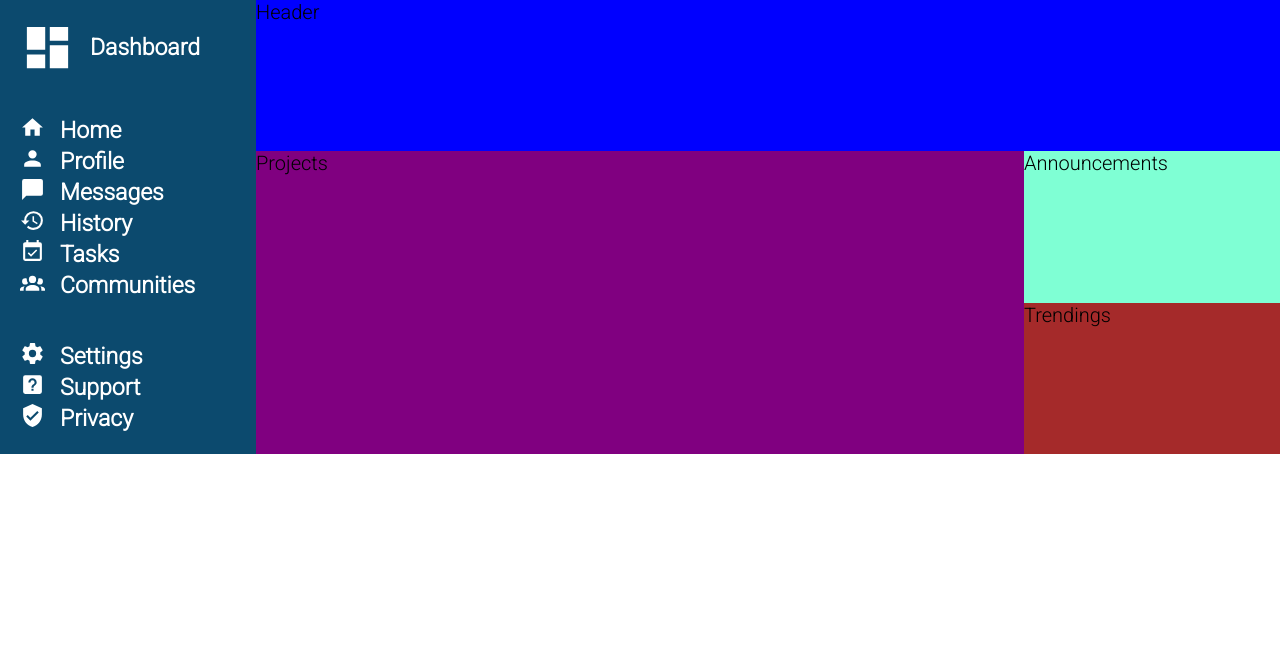
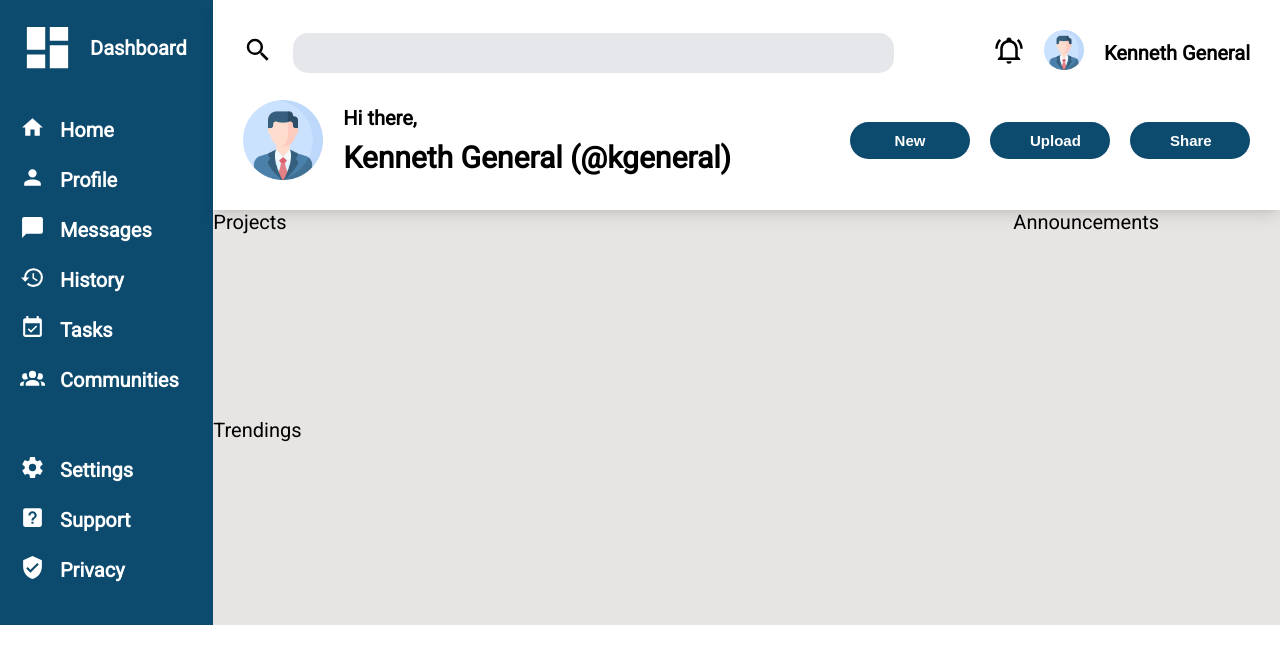
Before and after one commit to kennethlorenz/admin-dashboard, a plain HTML site: page index.html in a window 1280 px wide. Drawn offline with Linux system fonts and the light colour scheme.

Commit message:
Update header section

```diff
--- a/index.html
+++ b/index.html
@@ -7,9 +7,10 @@
     <link rel="preconnect" href="https://fonts.googleapis.com" />
     <link rel="preconnect" href="https://fonts.gstatic.com" crossorigin />
     <link
-      href="https://fonts.googleapis.com/css2?family=Montserrat:wght@300&family=Playfair+Display&family=Raleway:wght@300;400&family=Roboto:wght@300&display=swap"
+      href="https://fonts.googleapis.com/css2?family=Montserrat:wght@300&family=Playfair+Display&family=Raleway:wght@300;400&family=Roboto:wght@300;400&display=swap"
       rel="stylesheet"
     />
+
     <title>Admin Dashboard</title>
   </head>
   <body>
@@ -72,10 +73,44 @@
           </ul>
         </div>
       </div>
-      <div class="header">Header</div>
-      <div class="projects">Projects</div>
-      <div class="announcements">Announcements</div>
-      <div class="trendings">Trendings</div>
+      <div class="header">
+        <div class="top">
+          <div class="search">
+            <label for="search"
+              ><img src="./logos/magnify.svg" alt="Magnify logo"
+            /></label>
+            <input id="search" type="text" />
+          </div>
+          <div class="account">
+            <span
+              ><img
+                src="./logos/bell-ring-outline.svg"
+                alt="Notification Bell Logo"
+            /></span>
+            <span
+              ><img src="./images/profile_logo.png" alt="Profile Icon"
+            /></span>
+            <span>Kenneth General</span>
+          </div>
+        </div>
+        <div class="bottom">
+          <div class="profile">
+            <img src="./images/profile_logo.png" alt="Profile Icon" />
+            <div class="greetings">
+              <span>Hi there,</span>
+              <span>Kenneth General (@kgeneral)</span>
+            </div>
+          </div>
+          <div class="menu">
+            <button>New</button><button>Upload</button><button>Share</button>
+          </div>
+        </div>
+      </div>
+      <div class="main">
+        <div class="projects">Projects</div>
+        <div class="announcements">Announcements</div>
+        <div class="trendings">Trendings</div>
+      </div>
     </div>
   </body>
 </html>
--- a/style.css
+++ b/style.css
@@ -1,7 +1,10 @@
 :root {
   --primary-color: #0c4a6e;
   --primary-font: Arial, Helvetica, sans-serif;
-  --font-size-1: 2.3rem;
+  --primary-gray: #e7e5e4;
+  --box-shadow: 0 10px 15px -3px rgb(0 0 0 / 0.1),
+    0 4px 6px -4px rgb(0 0 0 / 0.1);
+  --font-size-1: 2rem;
 }
 html {
   box-sizing: border-box;
@@ -24,7 +27,8 @@ body {
 .container {
   display: grid;
   font-size: 2rem;
-  grid-template-columns: 1fr 3fr 1fr;
+  grid-template-columns: 1fr 5fr;
+  grid-template-rows: auto 1fr;
 }
 
 /* sidebar */
@@ -32,13 +36,15 @@ body {
 .sidebar {
   background-color: var(--primary-color);
   color: white;
-  display: flex;
-  flex-direction: column;
   gap: 4rem;
-  flex: 1;
   grid-row: 1/4;
   padding: 2rem;
   font-weight: bold;
+  display: grid;
+}
+
+.sidebar img {
+  filter: invert(1);
 }
 
 .sidebar .sidebar-header {
@@ -48,7 +54,6 @@ body {
 
 .sidebar .sidebar-header img {
   width: 5.5rem;
-  filter: invert(1);
 }
 
 .sidebar .sidebar-header,
@@ -62,8 +67,7 @@ body {
   font-size: var(--font-size-1);
 }
 
-.sidebar .nav ul li span img {
-  filter: invert(1);
+.sidebar .nav ul li img {
   width: 2.5rem;
 }
 
@@ -71,23 +75,109 @@ body {
   list-style: none;
 }
 
+.sidebar .nav ul li {
+  margin-bottom: 2rem;
+}
+
+/* header */
+
 .header {
-  background-color: blue;
   grid-column: 2/4;
+  padding: 3rem;
+  display: grid;
+  grid-template: repeat(2, 1fr), 4fr 1fr;
+  gap: 2.5rem;
+  box-shadow: var(--box-shadow);
+  z-index: 1;
+}
+
+.header img {
+  width: 3rem;
+}
+
+.header .top,
+.header .bottom {
+  display: flex;
+  justify-content: space-between;
+}
+
+.header .top .search {
+  display: flex;
+  flex: 1;
+}
+
+label {
+  cursor: pointer;
+}
+.header .top .search,
+.header .top .account,
+.header .bottom,
+.header .bottom .profile,
+.header .bottom .menu {
+  display: flex;
+  align-items: center;
+  gap: 2rem;
+}
+
+.header .top .search input {
+  background: #e5e7eb;
+  border-radius: 1.5rem;
+  border: unset;
+  padding: 1.25rem 2rem;
+  width: 80%;
+}
+
+.header .account > span:nth-child(2) img {
+  width: 4rem;
+}
+
+.header .bottom .profile .greetings {
+  display: flex;
+  flex-direction: column;
+  gap: 1rem;
+}
+
+.profile .greetings span:nth-child(1) {
+  font-size: 2rem;
+}
+
+.profile .greetings span:nth-child(2) {
+  font-size: 3rem;
+}
+
+.header .bottom .profile img {
+  width: 8rem;
+}
+
+.account,
+.greetings {
+  font-weight: 800;
+}
+
+.header .bottom .menu button {
+  background: var(--primary-color);
+  color: white;
+  padding: 1rem 4rem;
+  font-weight: bold;
+  font-size: 1.5rem;
+  border-radius: 2rem;
+  border: unset;
+  cursor: pointer;
+  width: 12rem;
+}
+
+/* Main */
+.main {
+  display: grid;
+  grid-template: 1fr 1fr/ 3fr 1fr;
+  background-color: var(--primary-gray);
 }
 
 .projects {
-  background-color: purple;
-  grid-column: 2/3;
-  grid-row: 2/4;
 }
 
 .announcements {
-  background-color: aquamarine;
-  grid-column: 3/4;
 }
 
 .trendings {
-  background-color: brown;
-  grid-column: 3/4;
 }
```
